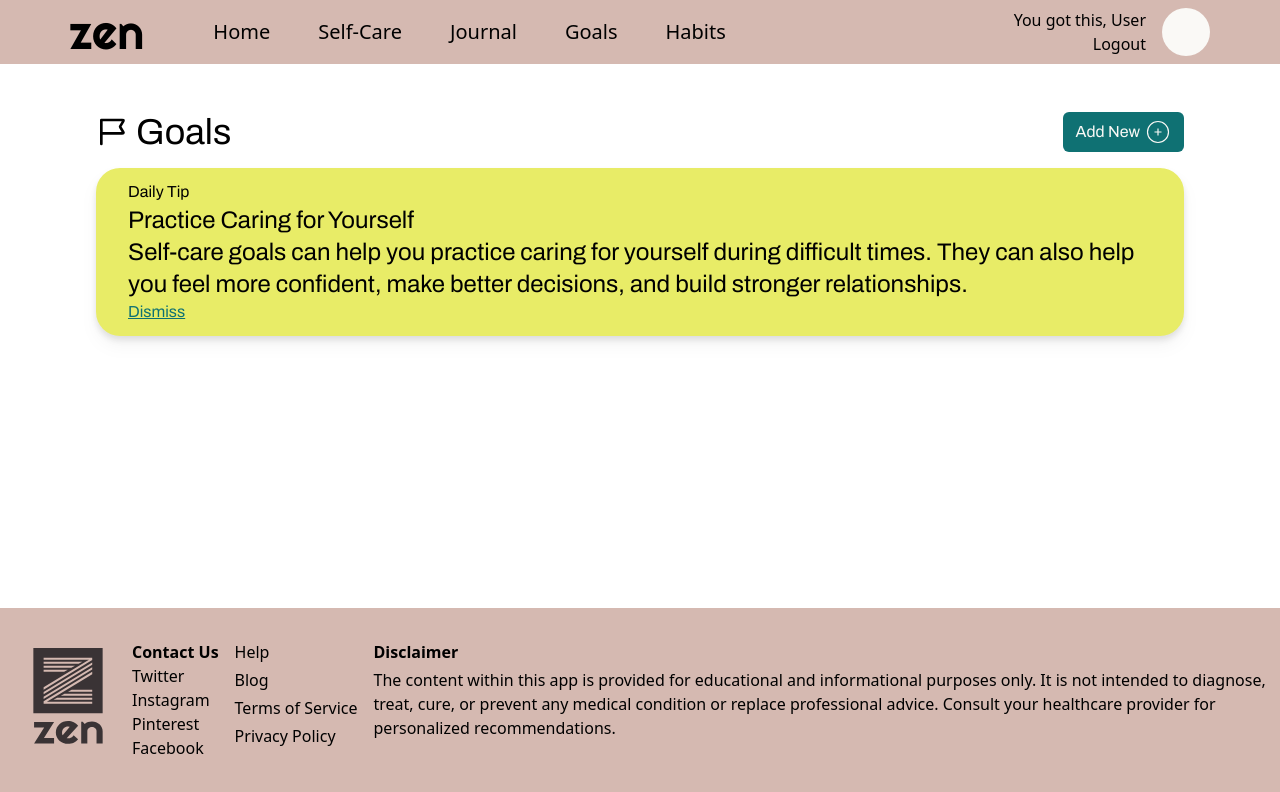
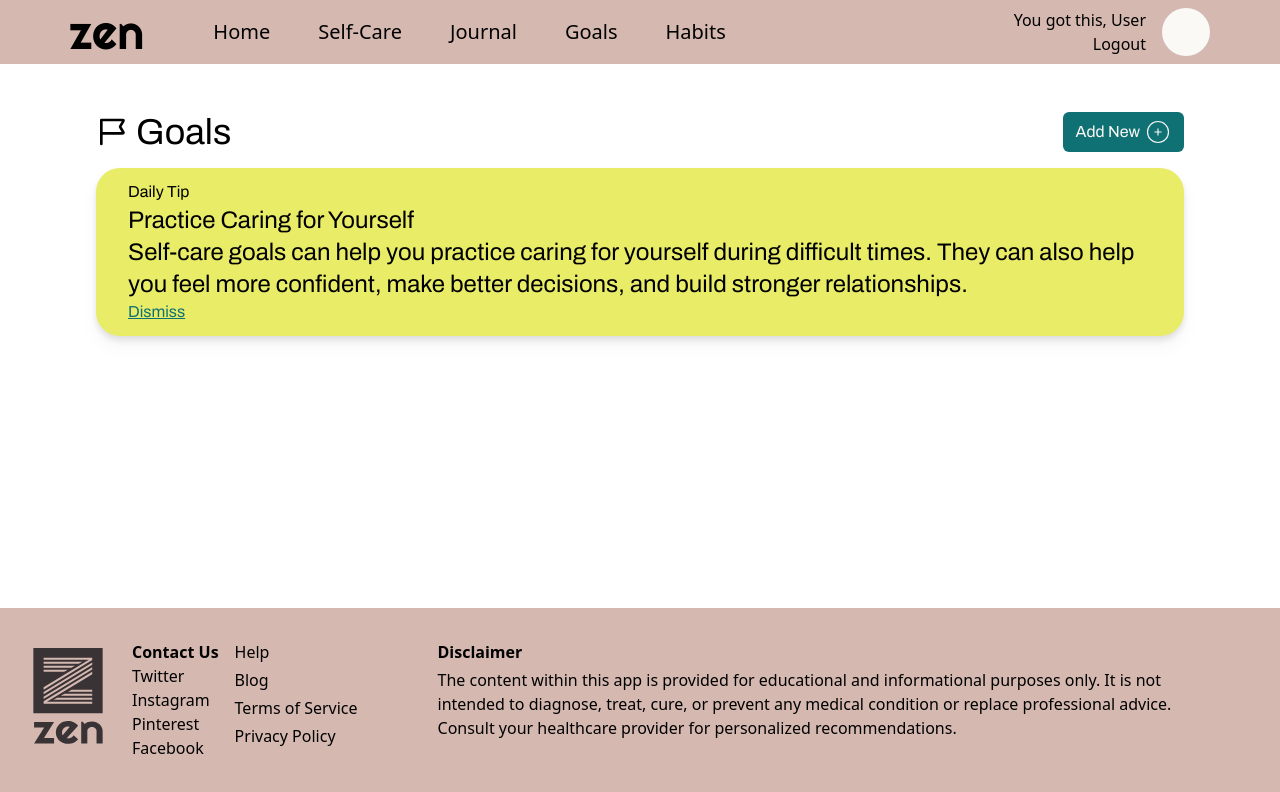
Before and after one commit to rominadouk/zen-redesign, a React (Create React App) app: page /goals in a window 1280 px wide. Shown: the top 792 px of the page. Built offline with nearby package versions, Linux system fonts and the light colour scheme; no server answers.

Commit message:
added styling to footer

```diff
--- a/src/modules/Footer.tsx
+++ b/src/modules/Footer.tsx
@@ -24,7 +24,7 @@ const Footer = () => {
                         <li>Privacy Policy</li>
                     </ul>
                 </div>
-                <div id='footer-disclaimer-container' className='ml-4 mt-8 '>
+                <div id='footer-disclaimer-container' className='ml-4 mt-8 lg:mx-20'>
                     <p className='font-bold'>Disclaimer</p>
                     <p className='mt-1'>The content within this app is provided for educational and informational purposes only. It is not intended to diagnose, treat, cure, or prevent any medical condition or replace professional advice. Consult your healthcare provider for personalized recommendations. </p>
                 </div>
```
